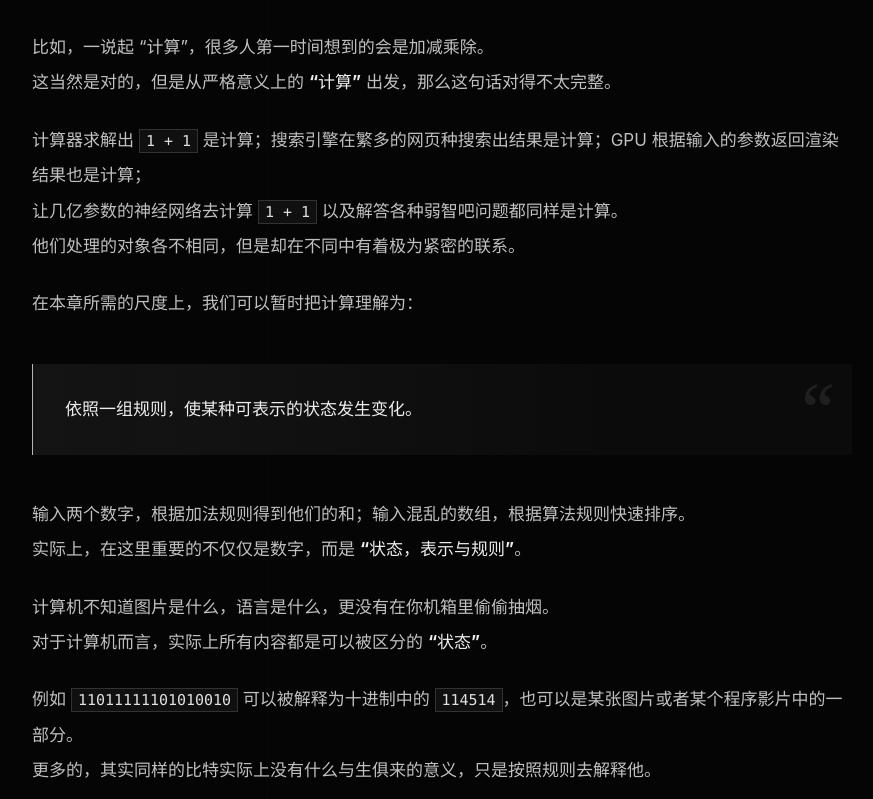
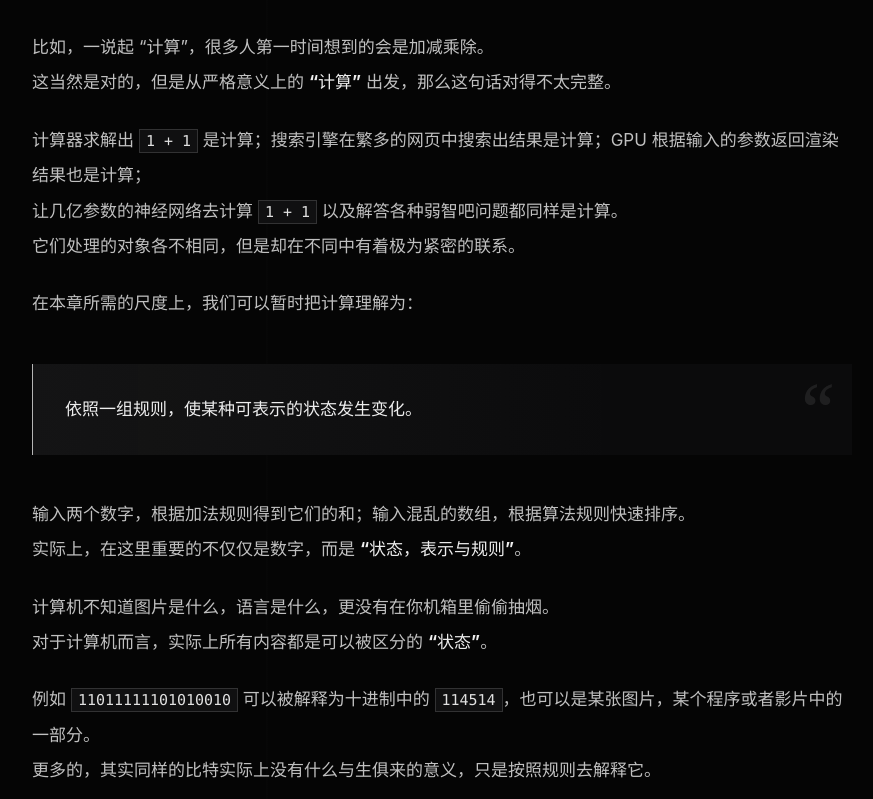
Before and after one commit to MiroonStudio/MiroonResearchWebSite, a plain HTML site: page books/tracing-the-currents/02-sand-with-wisdom/index.html in a window 1280 px wide. Shown: the part 1321-2120 px from the top of the page, without its empty margins (373-1246 px from the left). Drawn offline with Linux system fonts and the light colour scheme.

Commit message:
Publish revised Tracing the Currents prose

```diff
--- a/books/tracing-the-currents/02-sand-with-wisdom/index.html
+++ b/books/tracing-the-currents/02-sand-with-wisdom/index.html
@@ -13,19 +13,19 @@
 当然，我并不是说这种追问不好。恰恰相反，我认为追问本质，正是学习最好的起点。</p>
 <p>比如，一说起 “计算”，很多人第一时间想到的会是加减乘除。<br>
 这当然是对的，但是从严格意义上的 <strong>“计算”</strong> 出发，那么这句话对得不太完整。</p>
-<p>计算器求解出 <code>1 + 1</code> 是计算；搜索引擎在繁多的网页种搜索出结果是计算；GPU 根据输入的参数返回渲染结果也是计算；<br>
+<p>计算器求解出 <code>1 + 1</code> 是计算；搜索引擎在繁多的网页中搜索出结果是计算；GPU 根据输入的参数返回渲染结果也是计算；<br>
 让几亿参数的神经网络去计算 <code>1 + 1</code> 以及解答各种弱智吧问题都同样是计算。<br>
-他们处理的对象各不相同，但是却在不同中有着极为紧密的联系。</p>
+它们处理的对象各不相同，但是却在不同中有着极为紧密的联系。</p>
 <p>在本章所需的尺度上，我们可以暂时把计算理解为：</p>
 <blockquote>
 <p><strong>依照一组规则，使某种可表示的状态发生变化。</strong></p>
 </blockquote>
-<p>输入两个数字，根据加法规则得到他们的和；输入混乱的数组，根据算法规则快速排序。<br>
+<p>输入两个数字，根据加法规则得到它们的和；输入混乱的数组，根据算法规则快速排序。<br>
 实际上，在这里重要的不仅仅是数字，而是 <strong>“状态，表示与规则”</strong>。</p>
 <p>计算机不知道图片是什么，语言是什么，更没有在你机箱里偷偷抽烟。<br>
 对于计算机而言，实际上所有内容都是可以被区分的 <strong>“状态”</strong>。</p>
-<p>例如 <code>11011111101010010</code> 可以被解释为十进制中的 <code>114514</code>，也可以是某张图片或者某个程序影片中的一部分。<br>
-更多的，其实同样的比特实际上没有什么与生俱来的意义，只是按照规则去解释他。</p>
+<p>例如 <code>11011111101010010</code> 可以被解释为十进制中的 <code>114514</code>，也可以是某张图片，某个程序或者影片中的一部分。<br>
+更多的，其实同样的比特实际上没有什么与生俱来的意义，只是按照规则去解释它。</p>
 <p>这很容易让人联想到马克思主义哲学中物质与意识的关系。</p>
 <p>比特并不是一种脱离物质、悬浮存在的观念。<br>
 它必须依附于电压、电荷或其他真实的物理状态。</p>
```
